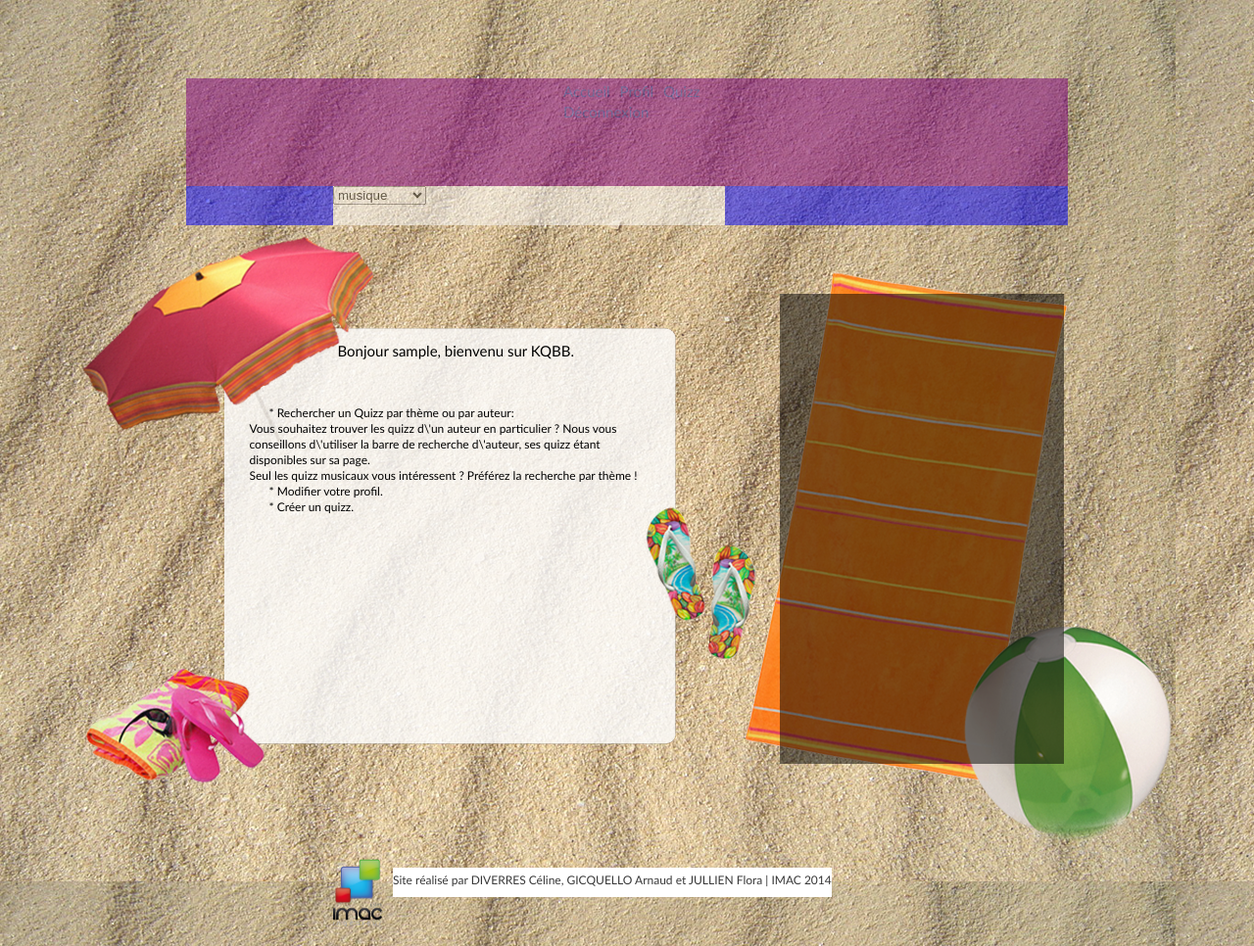
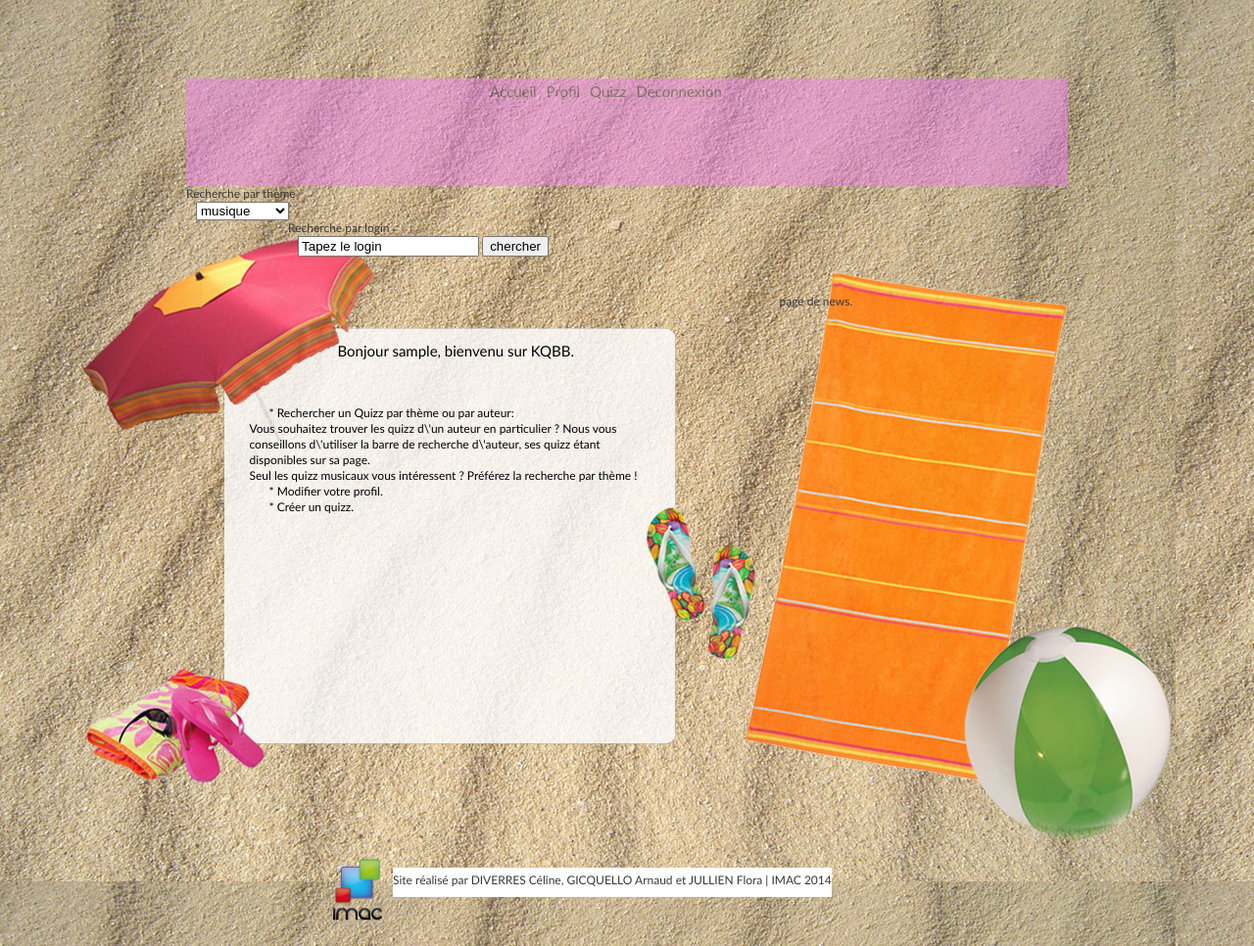
Before and after one commit to GingerPouet/PHPute, a PHP site: page / in a window 1280 px wide. Shown: the whole page at 98% size. Run offline with PHP 8.4, Linux system fonts and the light colour scheme; the visitor is signed in with stand-in values (Sample User, id 1).

Commit message:
depot:menu et logout opérationnel

```diff
--- a/CSS/style.css
+++ b/CSS/style.css
@@ -20,27 +20,18 @@ header {
   height: 150px;
   margin: auto;
   margin-top: 40px;
-  background-color: blue;
-  opacity: 0.5;
 }
 
 #banner {
   width: 900px;
   height: 110px;
   margin: auto;
-  background-color: red;
+  background-color: violet;
   opacity: 0.5;
 }
 
-header search{
-  width: 400px;
-  height: 40px;
-  margin-left: 150px;
-  background-color: white;
-}
-
 #menu {
-  width: 150px;
+  width: 300px;
   height: 30px;
   margin: auto;
   margin-top:80px;
@@ -52,17 +43,23 @@ header search{
   list-style: none;
   float: left;
   font-size: 15px;
-
 }
 
 #search{
-  width: 400px;
+  width: 370px;
   height: 40px;
-  margin-left: 150px;
-  background-color: white;
-
+  position: absolute;
+}
+select {
+    margin-left: 10px;
+}
+#theme{
+    float:left;
 }
 
+#user{
+    float: right;
+}
 
 /*Content*/
 
@@ -84,13 +81,9 @@ header search{
 
 .droite {
   float: right;
-  background-color: black;
-  opacity: 0.5;
   margin: 60px 110px 0px 0px; /* haut droite bas gauche */
   width: 290px;
   height: 480px;
-  background-color: black;
-  opacity: 0.5;
 }
 
 
@@ -106,7 +99,7 @@ h1{
   font-size: 13px;
 }
 form{
-  margin-left: 15px;
+  margin-left: 10px;
 }
 form label{
   float:left;
--- /dev/null
+++ b/includes/contents/complement/news.php
@@ -0,0 +1,3 @@
+<?php
+echo 'page de news.';
+?>
--- /dev/null
+++ b/includes/contents/complement/quizz.php
@@ -0,0 +1,3 @@
+<?php
+echo 'page de quizz';
+?>
--- a/includes/contents/delete.php
+++ /dev/null
@@ -1,3 +0,0 @@
-<?php
-
-?>
--- a/includes/contents/main/fonctions.php
+++ /dev/null
@@ -1,5 +0,0 @@
-<?php
-function createUser($login,$mail,$mdp,$nom,$prenom,$dateN,$sex){
-    $request="INSERT INTO user (login, mail, mdp, nom, prenom, dateN, sex) VALUES ('".$_POST['login']."','".$_POST['mail']."','".$_POST['mdp']."','".$_POST['nom']."','".$_POST['prenom']."','".$_POST['dateN']."','".$_POST['sex']."'";
-}
-?>
--- a/includes/headers/head.php
+++ b/includes/headers/head.php
@@ -18,6 +18,7 @@
                             <script src="http://html5shiv.googlecode.com/svn/trunk/html5.js"> </script>
                     <! [endif]-->
             <link rel="stylesheet" href="CSS/style.css" />
+            <script type="text/javascript" src="js/script.js"></script>
             <title>Titre du site</title>
     </head>
 
--- a/includes/headers/menu.php
+++ b/includes/headers/menu.php
@@ -1,10 +1,8 @@
 <div id="menu">
-    <div class="links">
         <ul>
-            <li class="button">Accueil</li>
-            <li class="button">Profil</li>
-            <li class="button">Quizz</li>
-            <li class="button">Déconnexion</li>
+            <li class="button"><div class="remplissage"><a href="index.php?page=acceuil_logged">Accueil</a></div></li>
+            <li class="button"><div class="remplissage"><a href="index.php?page=profil">Profil</a></div></li>
+            <li class="button"><div class="remplissage"><a href="index.php?page=quizz">Quizz</a></div></li>
+            <li class="button"><div class="remplissage"><a href="index.php?page=logout">Deconnexion</a></div></li>
         </ul>
-    </div>
 </div>
--- a/includes/headers/search.php
+++ b/includes/headers/search.php
@@ -1,5 +1,6 @@
 <div id="search">
-
+    <div id="theme">
+        <p>Recherche par thème</p>
         <select name="theme">
         <option value="musique">musique</option>
         <option value="cinéma">cinema</option>
@@ -7,3 +8,12 @@
         <option value="kikoololxoxo">kikoololxoxo</option>
         </select>
     </div>
+    <div id="user">
+        <p>Recherche par login</p>
+        <form id="search_user" method="post" action="index.php">
+            <input type="text" name="login" value="Tapez le login" />
+            <input type="submit" name="search" value="chercher" />
+        </form>
+    </div>
+    <div class="clear"></div>
+</div>
--- a/includes/trunks/trunk_logged.php
+++ b/includes/trunks/trunk_logged.php
@@ -1,46 +1,56 @@
  <div class="droite">
     <?php
-    include ("includes/contents/news.php");
-        /*switch ($pages){
+    if(isset($_GET['page'])){
+        switch ($_GET['page']){
 
-            case accueil:
-            include ("includes/contents/news.php");
+            case 'acceuil_logged':
+            include ("includes/contents/complement/news.php");
             break;
 
-            case profil:
+            case 'profil':
             include ("includes/contents/complement/profil.php");
             break;
 
-            case quizz:
-            include ("includes/contents/news.php");
+            case 'quizz':
+            include ("includes/contents/complement/news.php");
+            break;
+
+            case 'logout':
+            include ("includes/headers/logout.php");
             break;
 
             default:
-            include ("includes/contents/news.php");
+            include ("includes/contents/complement/news.php");
             break;
-        }*/
+        }
+    }else{
+        include ("includes/contents/complement/news.php");
+    }
     ?>
  </div>
  <div class="gauche">
      <?php
-     include("includes/contents/main/accueil_logged.php");
-        /*switch ($pages){
+     if(isset($_GET['page'])){
+        switch ($_GET['page']){
 
-            case accueil:
-            include ("includes/contents/main/accueil_logged.php");
+            case 'acceuil_logged':
+            include("includes/contents/main/accueil_logged.php");
             break;
 
-            case profil:
-            echo "<a href=\"index.php?page=profil\" alt=\"profil.php\"></a>";
+            case 'profil':
+            include ("includes/contents/complement/news.php");
             break;
 
-            case quizz:
-            echo "<a href=\"index.php?page=quizz\" alt=\"quizz.php\"></a>";
+            case 'quizz':
+            include ("includes/contents/complement/quizz.php");
             break;
 
             default:
-            echo "<a href=\"index.php\" alt=\"index.php\"></a>";
+            include ("includes/contents/main/accueil_logged.php");
             break;
-        }*/
+        }
+    }else{
+        include("includes/contents/main/accueil_logged.php");
+        }
     ?>
  </div>
```
Also changed, not shown: includes/contents/UpdateProfil.php (deleted, +0 -19 lines). Lines whose indentation alone changed are shown as unchanged.
